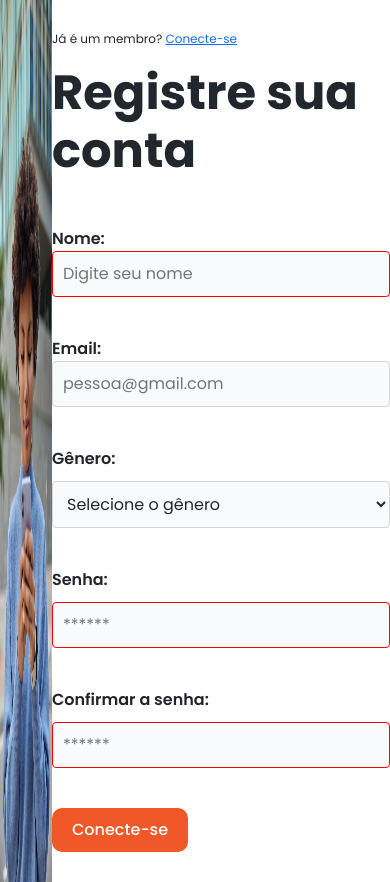
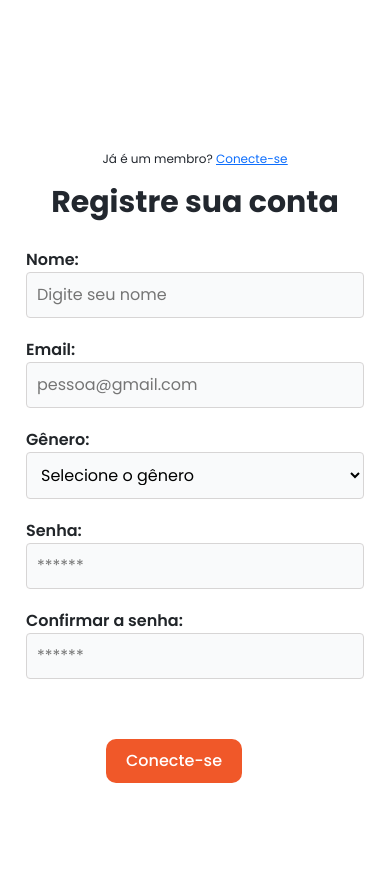
Before and after one commit to liviandradee/sound-line, a website: page cadastro.html in a window 390 px wide. After the commit the page ends 844 px from the top, so only its background shows below. Drawn offline with nearby package versions, Linux system fonts and the light colour scheme.

Commit message:
responsividade login e cadastro

```diff
--- a/cadastro.html
+++ b/cadastro.html
@@ -24,7 +24,7 @@
 
         <div class="form-login">
             <img class="livros" src="src/image/livros.svg" alt="">
-            <p>Já é um membro? <span>Conecte-se</span></p>
+            <p>Já é um membro? <a href="login.html"><span>Conecte-se</span></a> </p>
             <h2>Registre sua conta</h2>
             <form class="forms" method="post" id="form">
 
@@ -43,11 +43,7 @@
                     <!--<img src="src/image/user.svg" alt="">-->
                 </div>
 
-                <!--<div class="inputs">
-                    <label for="data">Digite sua idade:</label>
-                    <input type="number" id="idade" required>
-                    <img src="src/image/user.svg" alt="">
-                </div>-->
+
 
                 <div class="inputs" id="displays">
                     <label for="gender">Gênero:</label>
--- a/src/css/cadastro.css
+++ b/src/css/cadastro.css
@@ -1,4 +1,3 @@
-
 * {
     margin: 0px;
     padding: 0px;
@@ -10,10 +9,10 @@
     display: flex;
     max-width: 1440px;
 }
+
 .imagem-login img {
     height: 100%;
     max-width: 100%;
-
 }
 
 .form-login img {
@@ -28,7 +27,6 @@
     justify-content: center;
     align-items: left;
     margin: 0 auto;
-
 }
 
 .form-login h2 {
@@ -47,16 +45,18 @@
     text-decoration: underline;
 }
 
-
 .inputs img {
     position: absolute;
     right: 200px;
     margin: 35px;
 }
+
 .inputs label {
     font-weight: 600;
 }
-.inputs input {
+
+.inputs input,
+.inputs select {
     background-color: #F9FAFB;
     padding: 10px;
     border: 1px solid;
@@ -71,13 +71,14 @@ margin: 35px;
     text-decoration: underline;
     font-size: 12px;
     font-weight: 300;
-    visibility:  hidden;
 }
+
 .inputs {
     display: flex;
     flex-direction: column;
     margin-top: 40px;
 }
+
 .inputs img {
     width: 20px;
 }
@@ -93,41 +94,38 @@ margin: 35px;
     margin-bottom: 30px;
 }
 
-.inputs#displays {
-    display: flex;
-    flex-direction: column;
-    margin-top: 40px;
+@media (max-width: 1100px) {
+    img {
+        display: none;
     }
 
-.inputs#displays label {
-    font-weight: 600;
-    margin-bottom: 10px;
+    .principal {
+        margin-top: 150px;
+    }
 }
 
-.inputs#displays select {
-    background-color: #F9FAFB;
-    padding: 10px;
-    border: 1px solid #d7d5d5;
-    border-radius: 4px;
-    font-size: 16px;
-    color: #22272E;
+@media (max-width: 700px) {
+    .inputs {
+        margin: 20px;
+    }
 }
 
-.inputs#displays select option {
-    background-color: #F9FAFB;
-    color: #22272E;
+@media (max-width: 600px) {
+    .principal h2 {
+        text-align: center;
+        font-size: 30px;
     }
 
-.inputs#displays select:focus {
-    outline: none;
-    border-color: #0D6EFD;
+    .principal p {
+        text-align: center;
     }
 
-.inputs.error input{
-    border-color: red;
+    .principal a {
+        margin: auto;
     }
 
-.inputs.error a{
-    color: red;
-    visibility: visible;
+    .logar {
+        justify-content: center;
+        margin-left: 100px;
     }
+}
--- a/src/css/login.css
+++ b/src/css/login.css
@@ -1,8 +1,7 @@
-
-* {
+*{
     margin: 0px;
     padding: 0px;
-    box-sizing: border-box;
+    box-sizing: "border-box";
     font-family: "Poppins", sans-serif;
 }
 
@@ -10,10 +9,10 @@
     display: flex;
     max-width: 1440px;
 }
+
 .imagem-login img {
     max-height: 100vh;
     max-width: 100%;
-
 }
 
 .form-login img {
@@ -49,14 +48,15 @@
 
 
 .inputs img {
-position: absolute;
-right: 230px;
+    position: absolute;
+    right: 230px;
+    margin: 35px;
+}
 
-margin: 35px;
-}
 .inputs label {
     font-weight: 600;
 }
+
 .inputs input {
     background-color: #F9FAFB;
     padding: 10px;
@@ -67,17 +67,19 @@ margin: 35px;
 }
 
 .inputs a {
-   margin-left: 400px;
+    margin-left: 400px;
     color: #0D6EFD;
     text-decoration: underline;
     font-size: 12px;
     font-weight: 300;
 }
+
 .inputs {
     display: flex;
     flex-direction: column;
     margin-top: 40px;
 }
+
 .inputs img {
     width: 20px;
 }
@@ -91,3 +93,44 @@ margin: 35px;
     font-weight: 500;
     margin-top: 40px;
 }
+
+@media (max-width: 1100px) {
+    img {
+        display: none;
+    }
+
+    .principal {
+        margin-top: 150px;
+    }
+}
+
+@media (max-width: 700px) {
+
+    .inputs {
+        margin: 20px
+    }
+
+}
+
+@media (max-width: 600px) {
+
+
+    .principal h2 {
+        text-align: center;
+        font-size: 30px;
+    }
+
+    .principal p {
+        text-align: center;
+    }
+
+    .principal a {
+        margin: auto;
+    }
+
+    .logar {
+        justify-content: center;
+        margin-left: 100px;
+
+    }
+}
```
Also changed, not shown: login.html (+1 -1 lines). Lines whose indentation alone changed are shown as unchanged.
